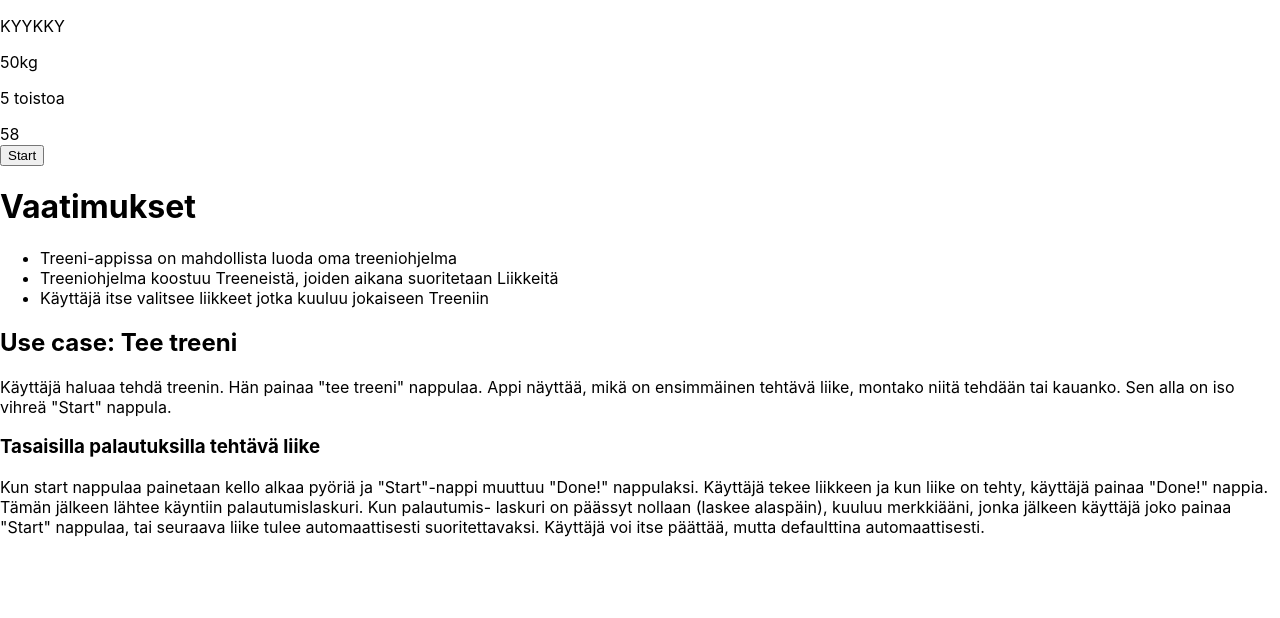
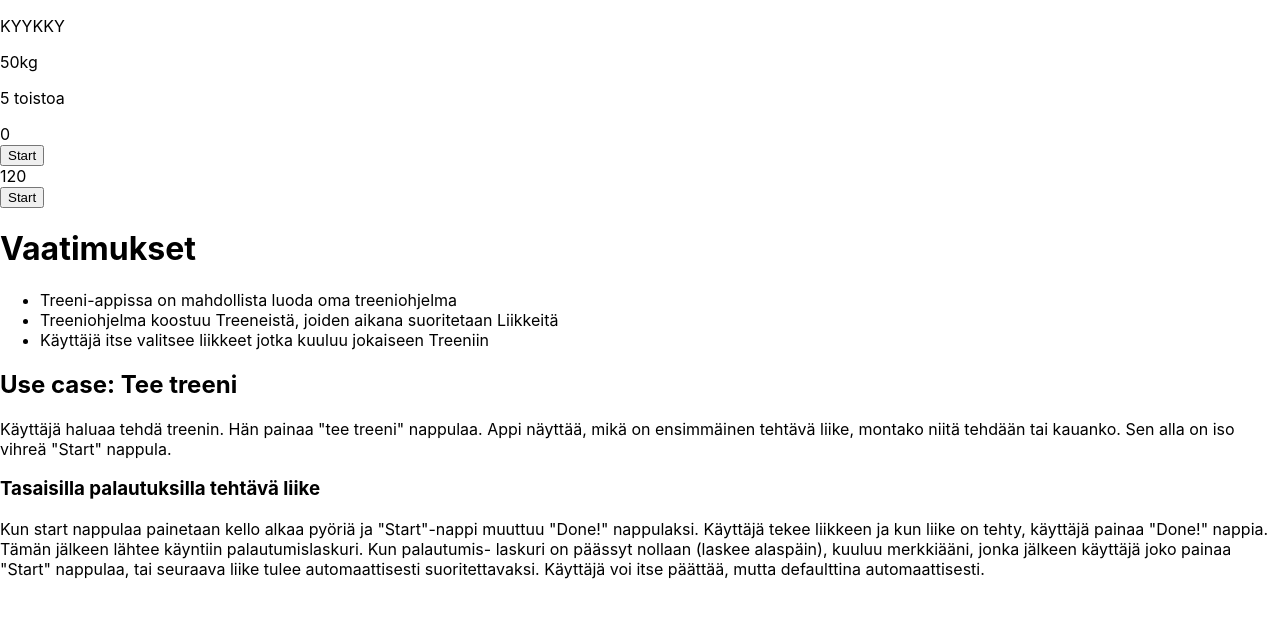
Before and after one commit to PuuperttiRuma/treeni-app, a React (Create React App) app: page / in a window 1280 px wide. Shown: the top 618 px of the page. Built offline with nearby package versions, Linux system fonts and the light colour scheme.

Commit message:
Timerin tila tulee propseista

```diff
--- a/src/App.js
+++ b/src/App.js
@@ -9,7 +9,8 @@ const App = () => {
       <p>KYYKKY</p>
       <p>50kg</p>
       <p>5 toistoa</p>
-      <Timer />
+      <Timer isCountingUp={true} startTime={0} />
+      <Timer isCountingUp={false} startTime={120} />
       <MainMenu />
     </div >
   )
--- a/src/components/Timer.js
+++ b/src/components/Timer.js
@@ -1,9 +1,9 @@
 import React, { useState, useEffect } from "react";
 
-const Timer = () => {
-  const [seconds, setSeconds] = useState(58);
+const Timer = ({isCountingUp, startTime}) => {
+  console.log(isCountingUp, startTime)
+  const [seconds, setSeconds] = useState(startTime);
   const [isActive, setIsActive] = useState(false);
-  const [isCountingUp, setIsCountingUp] = useState(true);
 
   const toggle = () => {
     setIsActive(!isActive);
```
